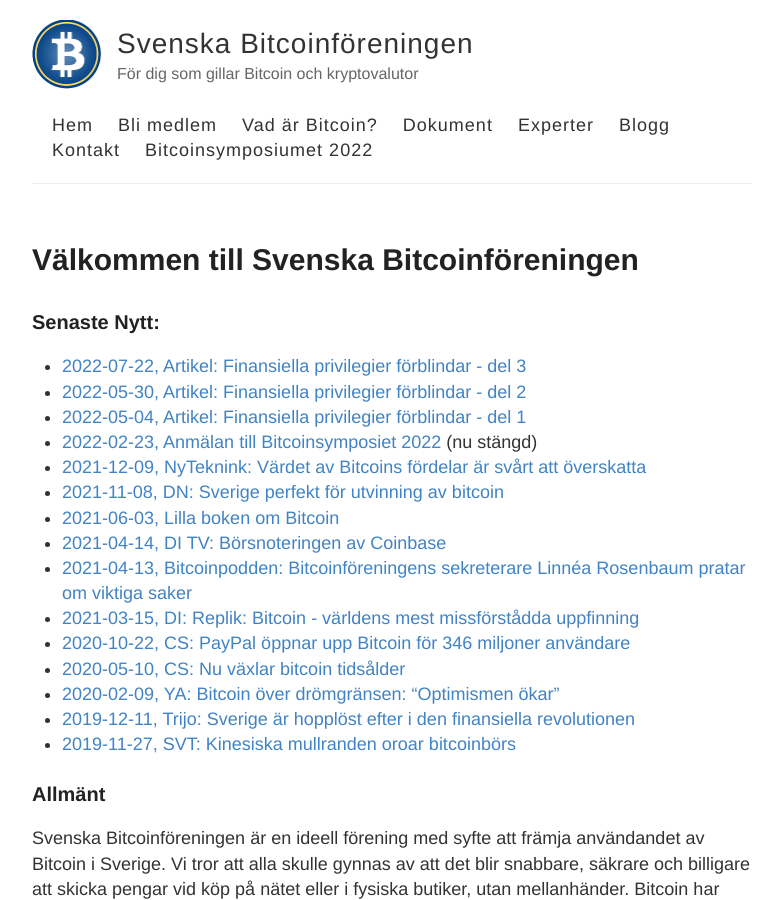
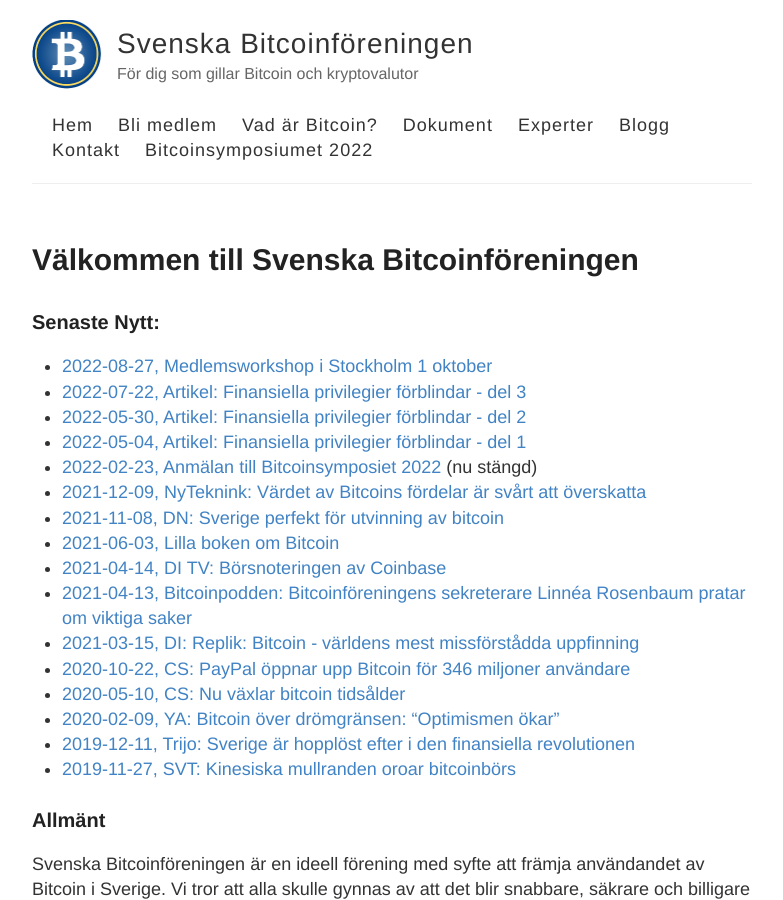
Before and after one commit to bitcoinforeningen/bitcoinforeningen.github.io, a Jekyll site: the page built from index.md, in a window 1280 px wide and 900 px high. Shown: the whole window, without its empty margins (248-1031 px from the left). Built offline with Jekyll 4.4.1, drawn with Linux system fonts in a browser that asks for light colours.

Commit message:
Update index.md

```diff
--- a/index.md
+++ b/index.md
@@ -5,6 +5,7 @@ permalink: /
 ---
 
 ### Senaste Nytt:
+- [2022-08-27, Medlemsworkshop i Stockholm 1 oktober]({% link _posts/2022-08-26-medlemsworkshop.md %})
 - [2022-07-22, Artikel: Finansiella privilegier förblindar - del 3](https://www.bitcoin.se/articles/finansiella-privilegier-forblindar-del-3)
 - [2022-05-30, Artikel: Finansiella privilegier förblindar - del 2](https://www.bitcoin.se/articles/finansiella-privilegier-forblindar-del-2)
 - [2022-05-04, Artikel: Finansiella privilegier förblindar - del 1](https://www.bitcoin.se/articles/finansiella-privilegier-forblindar-del-1)
```
